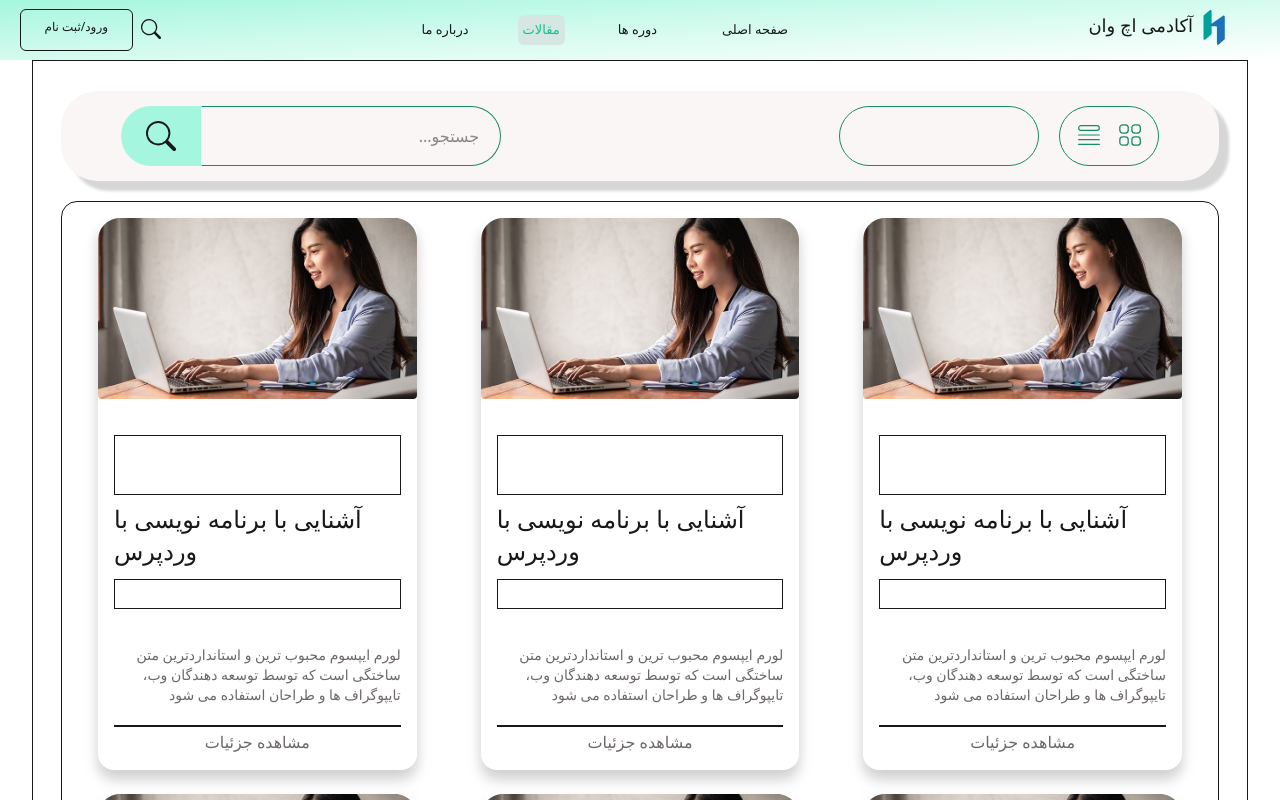
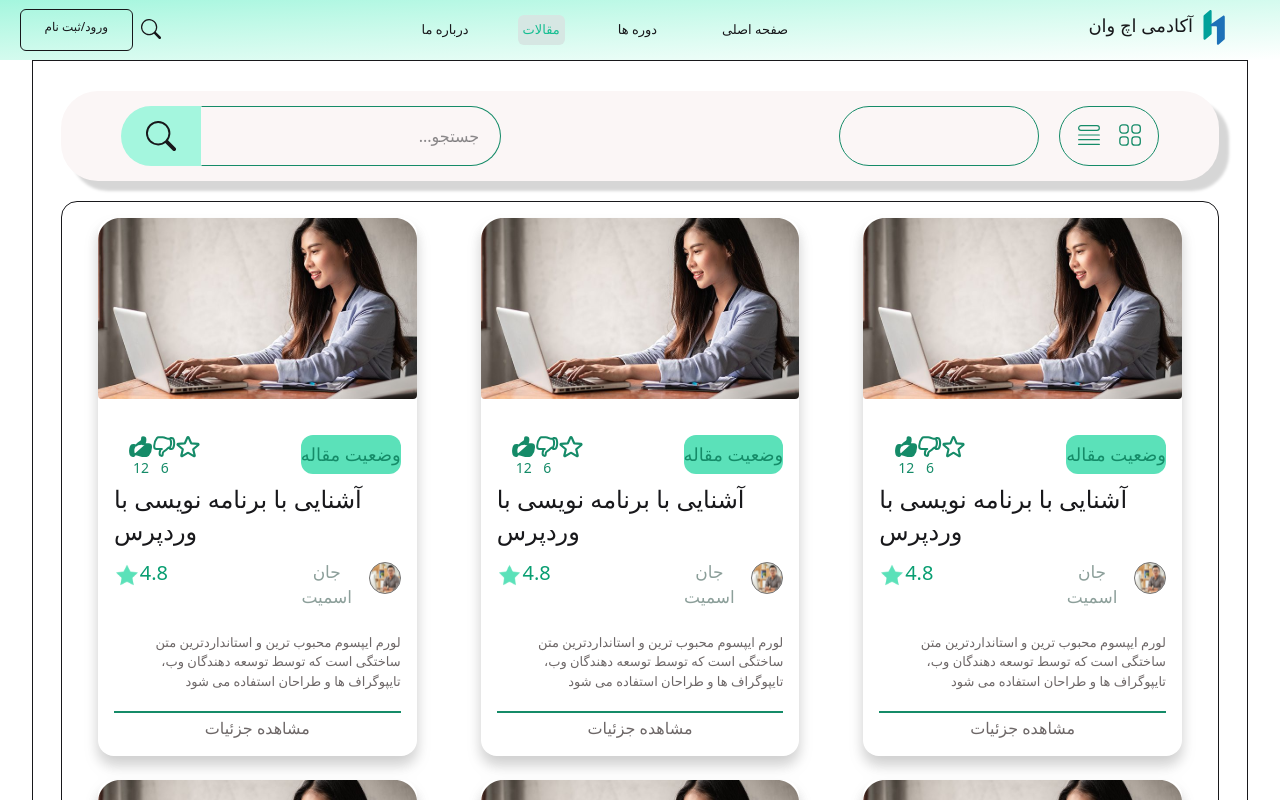
Before and after one commit to academy-react-winter1403/Hermanos, a React (Vite) app: page /news in a window 1280 px wide. Shown: the top 800 px of the page. Built offline with nearby package versions, Linux system fonts and the light colour scheme.

Commit message:
NewsPage is Almost Done

```diff
--- a/src/components/common/Button.jsx
+++ b/src/components/common/Button.jsx
@@ -22,19 +22,22 @@ import { NavLink } from "react-router-dom";
 function Button({
   children,
   bg = "",
-  fontSize = "18px",
+  fontSize = "",
   width,
   height,
   radius,
   borderColor,
-  marginX = "auto",
+  // marginX = "auto",
+  // marginY = "auto",
   navigationTo,
+  textColor = "",
+  lineHeight = "",
 }) {
   return (
     <div
       className={`${
         borderColor ? `border border-[${borderColor}]` : ""
-      } w-[${width}] h-[${height}] rounded-[${radius}] mx-[${marginX}] bg-[${bg}] text-center text-[${fontSize}] mb-[30px] flex items-center justify-center`}
+      } w-[${width}] h-[${height}] rounded-[${radius}]  bg-[${bg}] text-center text-[${textColor}] text-[${fontSize}] mb-[30px] leading-[${lineHeight}] flex items-center justify-center`}
     >
       <NavLink to={navigationTo}> {children}</NavLink>
     </div>
--- a/src/components/common/SectionTitle.jsx
+++ b/src/components/common/SectionTitle.jsx
@@ -2,9 +2,12 @@ import React from "react";
 
 function SectionTitle({ title = "", description = "" }) {
   return (
-    <div className="text-center">
-      <h2 className="section-title mx-[auto] text-[30px]">{title}</h2>
-      <p className="section-description block mx-[auto]"> {description} </p>
+    <div className="text-center text-[rgba(34,68,93,1)]">
+      <h2 className="section-title mx-[auto] text-[40px]">{title}</h2>
+      <p className="section-description text-lg block mx-[auto] font-normal">
+        {" "}
+        {description}{" "}
+      </p>
     </div>
   );
 }
--- /dev/null
+++ b/src/components/homePage-components/HeroStatistics.jsx
@@ -0,0 +1,14 @@
+import React from "react";
+
+const HeroStatistics = () => {
+  return (
+    <div className="statistics-box flex flex-row flex-nowrap justify-center rounded-3xl bg-[rgba(91,225,185,1)] w-[100%] h-[300px] mx-auto my-[50px]">
+      <div className="border h-[80%] w-[25%] "></div>
+      <div className="border h-[80%] w-[25%]"></div>
+      <div className="border h-[80%] w-[25%]"></div>
+      <div className="border h-[80%] w-[25%]"></div>
+    </div>
+  );
+};
+
+export default HeroStatistics;
--- a/src/components/homePage-components/OurServices.jsx
+++ b/src/components/homePage-components/OurServices.jsx
@@ -43,9 +43,6 @@ const OurServices = () => {
   return (
     <div className="sevices-container">
       <div className="py-16 mx-[30px] bg-white">
-        <h2 className="text-center text-3xl font-bold mb-[15px] text-[rgba(34,68,93,1)]">
-          خدمات ما
-        </h2>
         {/* <p className="text-center text-[rgba(34,68,93,1)] "> */}
         {/* <h2 className="text-center text-3xl font-bold mb-[15px]">خدمات ما</h2>
         <p className="text-center ">
--- a/src/components/newsPage-components/NewsCard.jsx
+++ b/src/components/newsPage-components/NewsCard.jsx
@@ -1,4 +1,6 @@
 import React from "react";
+import { Link } from "react-router-dom";
+import Button from "../common/Button";
 
 const NewsCard = (index) => {
   return (
@@ -11,27 +13,95 @@ const NewsCard = (index) => {
           <img
             src="/images/tes_dta_blog_image_6-800x412.svg"
             alt="placeholder"
-            className="rounded"
+            className="rounded w-[100%] h-[100%] "
           />
         </span>
       </div>
       <div className="flex flex-wrap justify-center m-4">
-        <div className="newsStatus border w-[100%] h-[60px] mt-5 "></div>
+        <div className="newsStatus flex flex-row-reverse flex-nowrap w-[100%] h-[40px] mt-5 ">
+          <Button
+            className=""
+            width="40%"
+            height="98%"
+            radius="12px"
+            borderColor=""
+            navigationTo="/news/:id"
+            bg="rgba(91,225,185,1)"
+            textColor="rgba(21,139,104,1)"
+            fontSize="18px"
+          >
+            وضعیت مقاله
+          </Button>
+          <div className="h-[100%] w-[35%] "></div>
+          <div className=" flex flex-row flex-nowrap justify-center h-[98%] w-[25%]">
+            <div className="w-[33%] h-[100%]">
+              <img
+                src="/images/Path 1703.svg"
+                alt=""
+                className="block w-[100%] h-[60%]"
+              />
+              <span className="block text-sm text-center text-[rgba(21,139,104,1)] leading-[20px]">
+                12
+              </span>
+            </div>
+            <div className="w-[33%] h-[100%]">
+              <img
+                src="/images/Path 1704.svg"
+                alt=""
+                className="block w-[100%] h-[60%]"
+              />
+              <span className="block text-sm text-center text-[rgba(21,139,104,1)] leading-[20px]">
+                6
+              </span>
+            </div>
+            <div className="w-[33%] h-[100%]">
+              <img
+                src="/images/Path 1705.svg"
+                alt=""
+                className="block w-[100%] h-[60%]"
+              />
+            </div>
+          </div>
+        </div>
         <h1 className="mt-2 text-2xl mb-3 ">
           آشنایی با برنامه نویسی با وردپرس
         </h1>
-        <div className="rateHolder border w-[100%] h-[30px] mb-8"> </div>
-        <p className="text-[rgba(109,103,103,1)] text-sm mt-1 text-end">
+        <div className="rateHolder w-[100%] h-[38px] mb-8 flex flex-row-reverse flex-nowrap">
+          <div className="w-[38%] flex flex-row-reverse flex-nowrap gap-[7px]">
+            <div className="h-[100%]">
+              <img
+                src="/images/Front-End-developer-profile-picture.svg"
+                alt=""
+                className="w-[100%] h-[100%]"
+              />
+            </div>
+            <div className="h-[100%] text-[17px] font-normal text-center text-[rgba(140,159,154,1)]">
+              جان اسمیت
+            </div>
+          </div>
+          <div className="h-[100%] w-[32%] "></div>
+          <div className="w-[30%] h-[100%] flex flex-row flex-nowrap">
+            <div className="w-[30%] h-[80%] my-auto">
+              <img
+                className="h-[80%] block"
+                src="/images/Repeat Grid 5.svg"
+                alt=""
+              />
+            </div>
+            <div className="h-[80%] text-xl text-[rgba(8,158,113,1)]">4.8</div>
+          </div>
+        </div>
+        <p className="text-[rgba(109,103,103,1)] text-[13px] mt-1 text-end">
           لورم ایپسوم محبوب ترین و استانداردترین متن ساختگی است که توسط توسعه
           دهندگان وب، تایپوگراف ها و طراحان استفاده می شود
         </p>
-        <div className="border w-[100%] h-0 mb-[-5px] mt-5"> </div>
-        <a
-          href="/news/:id"
+        <div className="border border-[rgba(21,139,104,1)] w-[100%] h-0 mb-[-5px] mt-5"></div>
+        <Link
+          to="/news/:id"
           className="mt-2 inline-block  text-[rgba(109,103,103,1)]  hover:underline"
         >
           مشاهده جزئیات
-        </a>
+        </Link>
       </div>
     </div>
   );
--- a/src/pages/HomePage.jsx
+++ b/src/pages/HomePage.jsx
@@ -2,18 +2,18 @@ import { Outlet } from "react-router-dom";
 import HeroSection from "../components/homePage-components/HeroSection";
 import OurServices from "../components/homePage-components/OurServices";
 import CoursesSlider from "../components/coursesPage-components/CoursesSlider";
+import HeroStatistics from "../components/homePage-components/HeroStatistics";
 
 function HomePage() {
   return (
-    <div className="homePage-content">
+    <div className="homePage-content mx-[30px]">
       <HeroSection />
 
       <OurServices />
 
-      {/* Statistics */}
+      <HeroStatistics />
 
-      <div className="statistics-box flex flex-row rounded-3xl bg-[rgba(91,225,185,1)] w-[90%] h-[300px] mx-auto my-[50px]"></div>
-      <CoursesSlider />
+      {/* <CoursesSlider /> */}
     </div>
   );
 }
```
Also changed, not shown: public/images/Repeat Grid 5.svg (added).
